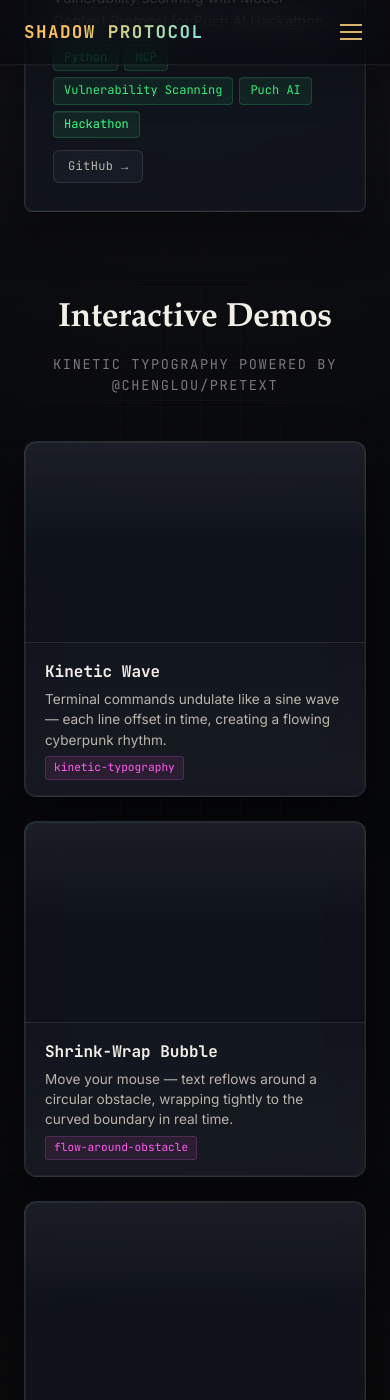
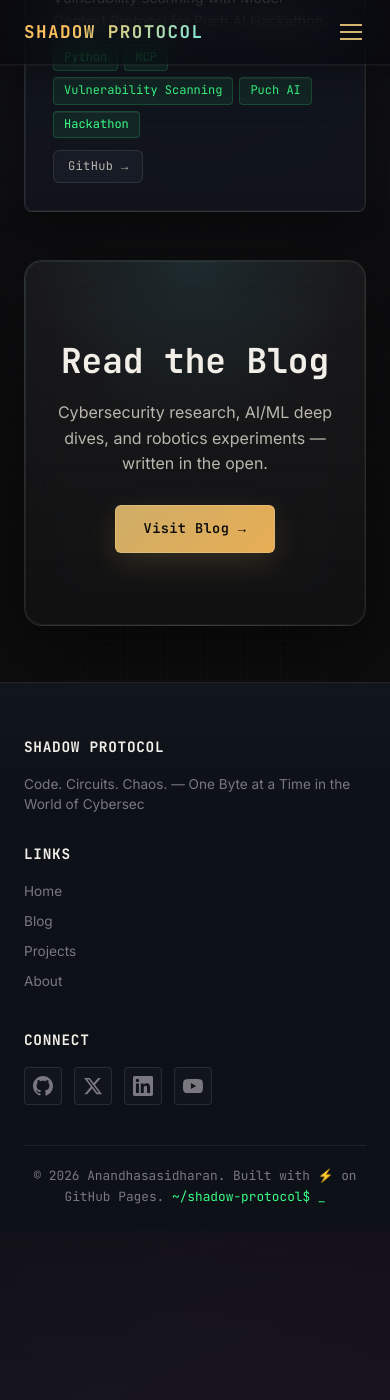
Before and after one commit to Anandhasasidharan/xplorertech00.github.io, a Jekyll site: the page built from index.html, in a window 390 px wide and 1400 px high, scrolled down 3425 px. Built offline with Jekyll 4.4.1, drawn with Linux system fonts in a browser that asks for light colours; after the commit the page ends 4656 px from its top, so only the background shows below that; some of the changed text lies outside the part shown.

Commit message:
chore: remove homepage interactive demos

```diff
--- a/assets/css/main.css
+++ b/assets/css/main.css
@@ -469,79 +469,6 @@
   line-height: 1.7;
 }
 
-/* ── Demo Cards ────────────────────────────────────────── */
-.demos-grid {
-  display: grid;
-  grid-template-columns: repeat(auto-fit, minmax(380px, 1fr));
-  gap: 24px;
-  margin: 40px 0;
-}
-
-.demo-card {
-  background:
-    linear-gradient(180deg, rgba(255, 255, 255, 0.05), transparent 28%),
-    var(--bg-card);
-  border: 1px solid rgba(255, 255, 255, 0.1);
-  backdrop-filter: var(--surface-blur);
-  border-radius: 12px;
-  overflow: hidden;
-  transition: all var(--transition-normal);
-  box-shadow: var(--shadow-card);
-}
-
-.demo-card:hover {
-  border-color: rgba(216, 181, 108, 0.28);
-  box-shadow: var(--shadow-deep), 0 0 0 1px rgba(216, 181, 108, 0.08);
-  transform: translateY(-3px);
-}
-
-.demo-card canvas {
-  width: 100%;
-  height: 260px;
-  display: block;
-  cursor: default;
-}
-
-.demo-card .demo-info {
-  padding: 16px 20px;
-  border-top: 1px solid rgba(255, 255, 255, 0.08);
-  background: linear-gradient(180deg, rgba(255, 255, 255, 0.01), rgba(255, 255, 255, 0.03));
-}
-
-.demo-card .demo-info h3 {
-  font-family: var(--font-mono);
-  font-size: 1rem;
-  color: var(--text-primary);
-  margin-bottom: 4px;
-}
-
-.demo-card .demo-info p {
-  font-size: 0.85rem;
-  color: var(--text-secondary);
-  line-height: 1.5;
-}
-
-.demo-card .demo-info .demo-tag {
-  display: inline-block;
-  font-family: var(--font-mono);
-  font-size: 0.7rem;
-  color: var(--magenta);
-  background: rgba(255, 92, 240, 0.09);
-  border: 1px solid rgba(255, 92, 240, 0.18);
-  padding: 2px 8px;
-  border-radius: 3px;
-  margin-top: 6px;
-}
-
-@media (max-width: 768px) {
-  .demos-grid {
-    grid-template-columns: 1fr;
-  }
-  .demo-card canvas {
-    height: 200px;
-  }
-}
-
 /* ── Blog CTA Section ──────────────────────────────────── */
 .blog-cta {
   position: relative;
@@ -807,7 +734,6 @@
 
 .project-card::after,
 .feature-card::after,
-.demo-card::after,
 .post-card::after,
 .terminal-box::after,
 .blog-cta::after,
@@ -834,7 +760,6 @@
 
 .project-card > *,
 .feature-card > *,
-.demo-card > *,
 .post-card > *,
 .terminal-box > *,
 .blog-cta > *,
@@ -1212,7 +1137,6 @@
 .feature-card,
 .project-card,
 .post-card,
-.demo-card,
 .page-header,
 .blog-cta,
 .project-hero,
--- a/assets/js/main.js
+++ b/assets/js/main.js
@@ -26,7 +26,7 @@
     });
   }, { threshold: 0.1 });
 
-  document.querySelectorAll('.feature-card, .post-card, .project-card, .demo-card, .blog-cta, .page-header, .terminal-box, .project-hero').forEach((el, index) => {
+  document.querySelectorAll('.feature-card, .post-card, .project-card, .blog-cta, .page-header, .terminal-box, .project-hero').forEach((el, index) => {
     el.style.opacity = '0';
     el.style.transform = 'translateY(20px)';
     el.style.transition = 'opacity 0.7s ease, transform 0.7s ease';
--- a/assets/js/pretext-demos.js
+++ /dev/null
@@ -1,192 +0,0 @@
-(async () => {
-  'use strict';
-
-  const module = await import('https://esm.sh/@chenglou/pretext@0.0.6');
-  const { prepareWithSegments, layoutNextLineRange, materializeLineRange, layout } = module;
-
-  function resizeCanvas(canvas, w, h) {
-    const dpr = window.devicePixelRatio || 1;
-    canvas.width = w * dpr;
-    canvas.height = h * dpr;
-    canvas.getContext('2d').setTransform(dpr, 0, 0, dpr, 0, 0);
-  }
-
-  /* ── Demo 1: Kinetic Wave ───────────────────────────── */
-  const waveCanvas = document.getElementById('demo-wave');
-  if (waveCanvas) {
-    (() => {
-      const canvas = waveCanvas;
-      resizeCanvas(canvas, 430, 280);
-      const ctx = canvas.getContext('2d');
-      const W = 430, H = 280;
-
-      const LINES = [
-        "protocol_activate();",
-        "target_acquisition();",
-        "exploit_chain.prepare();",
-        "payload.deliver();",
-        "persistence.establish();",
-        "exfil_data.stream();",
-        "cleanup.sweep();",
-        "mission.complete();",
-      ];
-
-      const prepared = prepareWithSegments(LINES.join('\n'), '14px "JetBrains Mono", monospace');
-
-      let t = 0;
-      function draw() {
-        t += 0.02;
-        ctx.fillStyle = '#111119';
-        ctx.fillRect(0, 0, W, H);
-
-        ctx.font = '14px "JetBrains Mono", monospace';
-        for (let i = 0; i < LINES.length; i++) {
-          const phase = t + i * 0.8;
-          const y = 40 + i * 30 + Math.sin(phase) * 10;
-          const alpha = 0.5 + 0.5 * Math.sin(phase * 0.7);
-          ctx.fillStyle = `rgba(0, 255, 65, ${0.4 + alpha * 0.5})`;
-          ctx.fillText(LINES[i], 30 + Math.sin(phase * 0.4) * 8, y);
-        }
-        requestAnimationFrame(draw);
-      }
-      draw();
-    })();
-  }
-
-  /* ── Demo 2: Shrink-Wrap Bubble ─────────────────────── */
-  const shrinkCanvas = document.getElementById('demo-shrink');
-  if (shrinkCanvas) {
-    (() => {
-      const canvas = shrinkCanvas;
-      resizeCanvas(canvas, 430, 280);
-      const ctx = canvas.getContext('2d');
-      const W = 430, H = 280;
-
-      const TEXT = "Blue-team defense with full transparency. Every alert traced, every output verified. Building interpretable SLMs for security-critical operations. Trust no input. Verify all output.";
-      const FONT = '13px "JetBrains Mono", monospace';
-      const LINE_H = 20;
-      const prepared = prepareWithSegments(TEXT, FONT);
-
-      let mouseX = W / 2, mouseY = H / 2;
-      canvas.addEventListener('mousemove', (e) => {
-        const r = canvas.getBoundingClientRect();
-        mouseX = e.clientX - r.left;
-        mouseY = e.clientY - r.top;
-      });
-
-      function draw() {
-        ctx.fillStyle = '#111119';
-        ctx.fillRect(0, 0, W, H);
-
-        const cx = mouseX, cy = mouseY;
-
-        ctx.save();
-        ctx.strokeStyle = 'rgba(0, 240, 255, 0.3)';
-        ctx.lineWidth = 1;
-        ctx.setLineDash([4, 4]);
-        ctx.beginPath();
-        ctx.arc(cx, cy, 60, 0, Math.PI * 2);
-        ctx.stroke();
-        ctx.restore();
-
-        ctx.fillStyle = '#ffb800';
-        ctx.font = FONT;
-        ctx.textBaseline = 'alphabetic';
-
-        let cursor = { segmentIndex: 0, graphemeIndex: 0 };
-        let y = 20;
-
-        while (y < H - 20) {
-          const dy = y - cy;
-          const inBand = Math.abs(dy) < 60;
-          let x = 20, w = W - 40;
-
-          if (inBand) {
-            const half = Math.sqrt(Math.max(0, 3600 - dy * dy));
-            const leftW = Math.max(0, cx - half - 20);
-            const rightW = Math.max(0, W - 20 - (cx + half));
-            if (leftW >= rightW) { x = 20; w = leftW - 8; }
-            else { x = cx + half + 8; w = rightW - 8; }
-            if (w < 30) { y += LINE_H; continue; }
-          }
-
-          const range = layoutNextLineRange(prepared, cursor, w);
-          if (!range) break;
-          ctx.fillText(materializeLineRange(prepared, range).text, x, y);
-          cursor = range.end;
-          y += LINE_H;
-        }
-
-        requestAnimationFrame(draw);
-      }
-      draw();
-    })();
-  }
-
-  /* ── Demo 3: Orb Flow (mini) ────────────────────────── */
-  const orbCanvas = document.getElementById('demo-orb');
-  if (orbCanvas) {
-    (() => {
-      const canvas = orbCanvas;
-      resizeCanvas(canvas, 430, 280);
-      const ctx = canvas.getContext('2d');
-      const W = 430, H = 280;
-
-      const CORPUS = [
-        "Security is not a product. It is a process — a continuous negotiation between threat and trust.",
-        "In the age of AI and quantum computing, we build interpretable SLMs for blue-team operations.",
-        "Every alert must be traceable from model output to raw packet capture. Robotics teaches us",
-        "that embodied intelligence demands real-time constraints and autonomous decision-making."
-      ].join(' ');
-
-      const prepared = prepareWithSegments(CORPUS, '11px "JetBrains Mono", monospace');
-      const orb = { x: 200, y: 140, r: 40, vx: 0.3, vy: 0.2 };
-      let t = 0;
-
-      function draw() {
-        t += 0.016;
-        orb.x += orb.vx; orb.y += orb.vy;
-        if (orb.x - orb.r < 10 || orb.x + orb.r > W - 10) orb.vx *= -1;
-        if (orb.y - orb.r < 10 || orb.y + orb.r > H - 10) orb.vy *= -1;
-
-        ctx.fillStyle = '#111119';
-        ctx.fillRect(0, 0, W, H);
-
-        ctx.strokeStyle = 'rgba(0, 240, 255, 0.04)';
-        for (let x = 0; x < W; x += 30) { ctx.beginPath(); ctx.moveTo(x, 0); ctx.lineTo(x, H); ctx.stroke(); }
-        for (let y = 0; y < H; y += 30) { ctx.beginPath(); ctx.moveTo(0, y); ctx.lineTo(W, y); ctx.stroke(); }
-
-        ctx.strokeStyle = 'rgba(0, 240, 255, 0.4)';
-        ctx.lineWidth = 1;
-        ctx.beginPath();
-        ctx.arc(orb.x, orb.y, orb.r, 0, Math.PI * 2);
-        ctx.stroke();
-
-        ctx.fillStyle = '#ffb800';
-        ctx.font = '11px "JetBrains Mono", monospace';
-        let cursor = { segmentIndex: 0, graphemeIndex: 0 };
-        let y = 14;
-        while (y < H - 10) {
-          const dy = y - orb.y;
-          const inBand = Math.abs(dy) < orb.r + 4;
-          let x = 8, w = W - 16;
-          if (inBand) {
-            const half = Math.sqrt(Math.max(0, (orb.r + 4) ** 2 - dy ** 2));
-            const lw = Math.max(0, orb.x - half - 8);
-            const rw = Math.max(0, W - 8 - orb.x - half);
-            if (lw >= rw) { w = lw - 6; }
-            else { x = orb.x + half + 6; w = rw - 6; }
-            if (w < 30) { y += 16; continue; }
-          }
-          const range = layoutNextLineRange(prepared, cursor, w);
-          if (!range) break;
-          ctx.fillText(materializeLineRange(prepared, range).text, x, y);
-          cursor = range.end;
-          y += 16;
-        }
-        requestAnimationFrame(draw);
-      }
-      draw();
-    })();
-  }
-})();
--- a/index.html
+++ b/index.html
@@ -97,43 +97,6 @@
   {% endfor %}
 </section>
 
-<!-- DEMOS -->
-<div class="section-header" style="margin-top: 80px;">
-  <h2>Interactive Demos</h2>
-  <p>Kinetic typography powered by @chenglou/pretext</p>
-</div>
-
-<section class="demos-grid">
-  <div class="demo-card">
-    <canvas id="demo-wave" width="430" height="280"></canvas>
-    <div class="demo-info">
-      <h3>Kinetic Wave</h3>
-      <p>Terminal commands undulate like a sine wave — each line offset in time, creating a flowing cyberpunk rhythm.</p>
-      <span class="demo-tag">kinetic-typography</span>
-    </div>
-  </div>
-
-  <div class="demo-card">
-    <canvas id="demo-shrink" width="430" height="280"></canvas>
-    <div class="demo-info">
-      <h3>Shrink-Wrap Bubble</h3>
-      <p>Move your mouse — text reflows around a circular obstacle, wrapping tightly to the curved boundary in real time.</p>
-      <span class="demo-tag">flow-around-obstacle</span>
-    </div>
-  </div>
-
-  <div class="demo-card">
-    <canvas id="demo-orb" width="430" height="280"></canvas>
-    <div class="demo-info">
-      <h3>Orb Flow</h3>
-      <p>A drifting wireframe orb pushes text aside. Each line width computed per-frame — zero DOM reads.</p>
-      <span class="demo-tag">variable-width-column</span>
-    </div>
-  </div>
-</section>
-
-<script src="{{ '/assets/js/pretext-demos.js' | relative_url }}"></script>
-
 <!-- BLOG CTA -->
 <section class="blog-cta">
   <h2>Read the Blog</h2>
```
Also changed, not shown: 1 other file.
